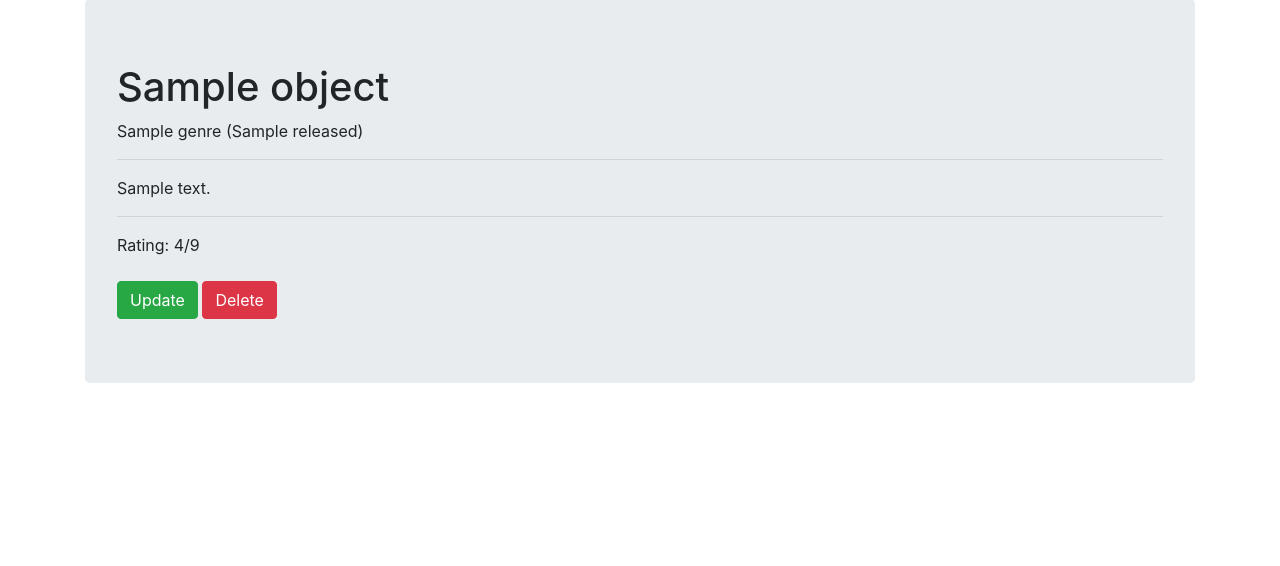
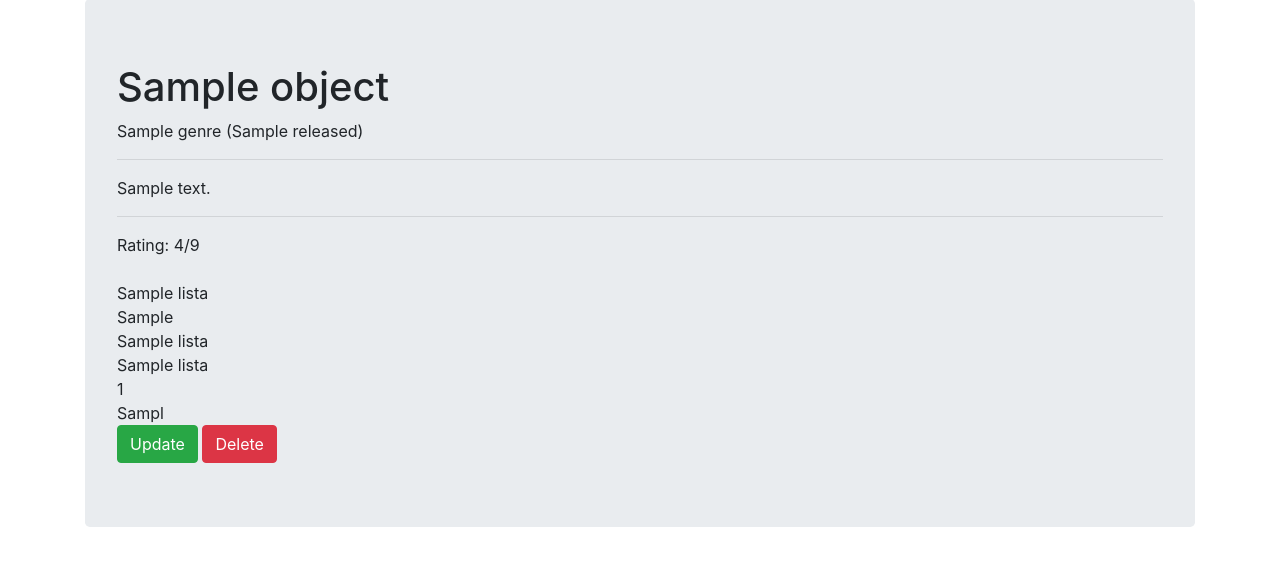
Before and after one commit to katarzyna-jazdziewska/kurs_django, a Django app: template viewer/templates/detail.html in a window 1280 px wide. Shown: the part 57-623 px from the top of the page. Run offline with Django 3.2, Linux system fonts and the light colour scheme; the template is opened without the code that fills it: most values are stand-ins (such as "Sample title", 1, 10 or a date in 2020); some libraries are stand-ins or nearby versions.

Commit message:
Forms c.d.

```diff
--- a/viewer/templates/detail.html
+++ b/viewer/templates/detail.html
@@ -6,13 +6,24 @@
 
 
 {% block content %}
-    <h1> {{ object.title }} </h1>
+<!--domyślnie jest autoescape on-->
+{% autoescape off %}
+    <h1> {{ object.title | escape }} </h1>
 {{ object.genre.name }} ({{ object.released }})<br>
 <hr>
-{{ object.description }}
+{{ object.description | linebreaksbr }}
+<!--linebreaksbr doda <br>, a linebreaks też to zrobi ale dodatkowo wsadzi całość w <p></p>-->
 <hr>
 Rating: {{ object.rating }}/9 <br>
 <br>
+{{ lista }}<br>
+{{ lista.0 }}<br>
+{{ lista|join:" | " }}<br>
+{{ lista | last }}<br>
+{{ lista | length }}<br>
+{{ lista | slice:":5" }}<br>
+{% endautoescape %}
+
 <a href="{% url 'movie_update' object.id %}" class="btn btn-success">Update</a>
 <a href="{% url 'movie_delete' object.id %}" class="btn btn-danger">Delete</a>
 {% endblock %}
--- a/viewer/templates/movies.html
+++ b/viewer/templates/movies.html
@@ -6,12 +6,15 @@
 
 {% block content %}
     <h1>Welcome to HollyMovies!</h1>
+    We have {{ object_list | length }} movie{{ object_list|length|pluralize:"s" }}
     <ul>
 <!--    object_list jest z klasy MoviesView    -->
         {% for movie in object_list %}
         <li>
-            <a href="{% url 'movie_details' movie.id %}">{{ movie.title }} ({{ movie.released.year }}) - {{ movie.genre.name }}</a>
+            <a href="{% url 'movie_details' movie.id %}">{{ movie.title | upper }} ({{ movie.released.year }}) - {{ movie.genre.name }}, {{ movie.description | truncatewords:4 }}</a>
         </li>
+        {% empty %}
+        <h3>Nie ma nic do wyświetlenia!</h3>
         {% endfor %}
     </ul>
 <a href="{% url 'movie_create' %}" class="btn btn-info">Add movie</a>
--- a/viewer/views.py
+++ b/viewer/views.py
@@ -41,6 +41,7 @@ LOGGER = getLogger()
 class MovieDetailsView(DetailView):
     template_name = 'detail.html'
     model = Movie
+    extra_context = {'lista': ['Dramat', 'Komedia', 'Sci-Fi', 'Historyczny', 'Thriller', 'Horror']}
 
 
 class MovieDeleteView(DeleteView):
```
